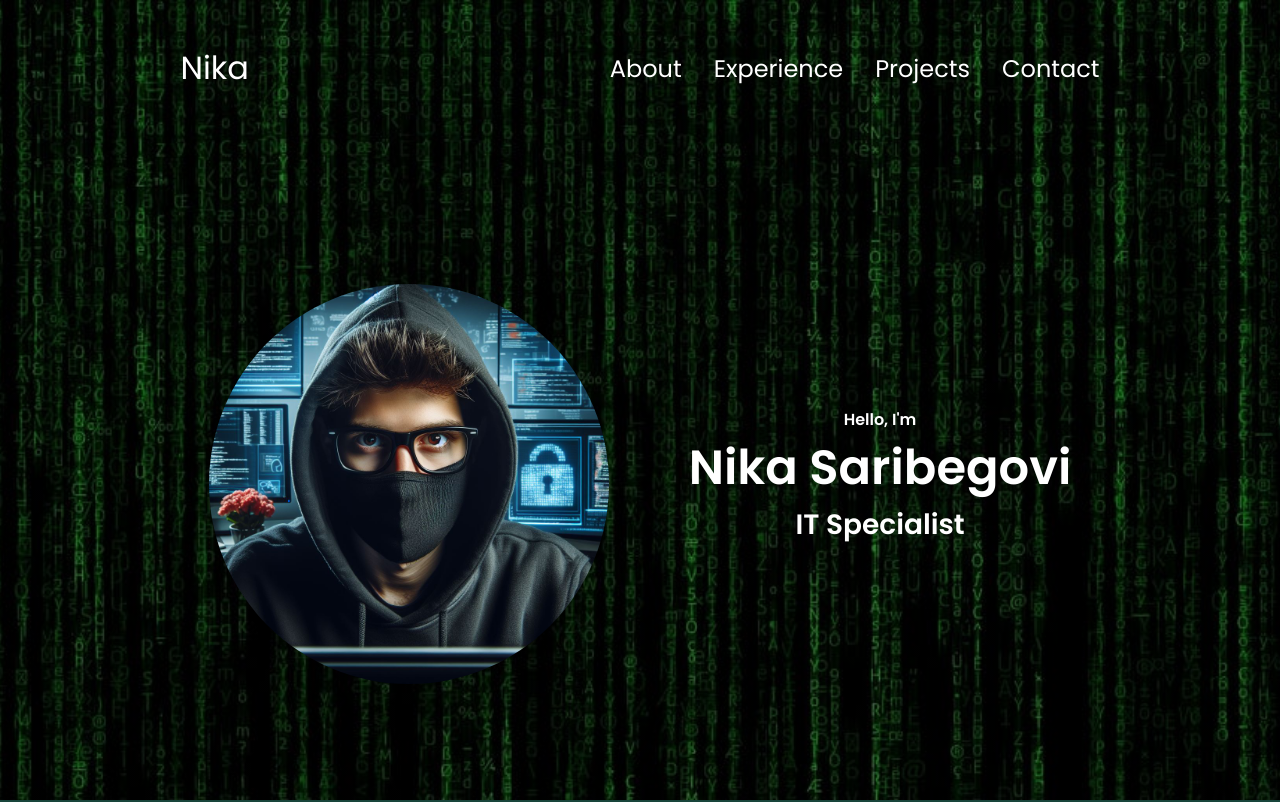
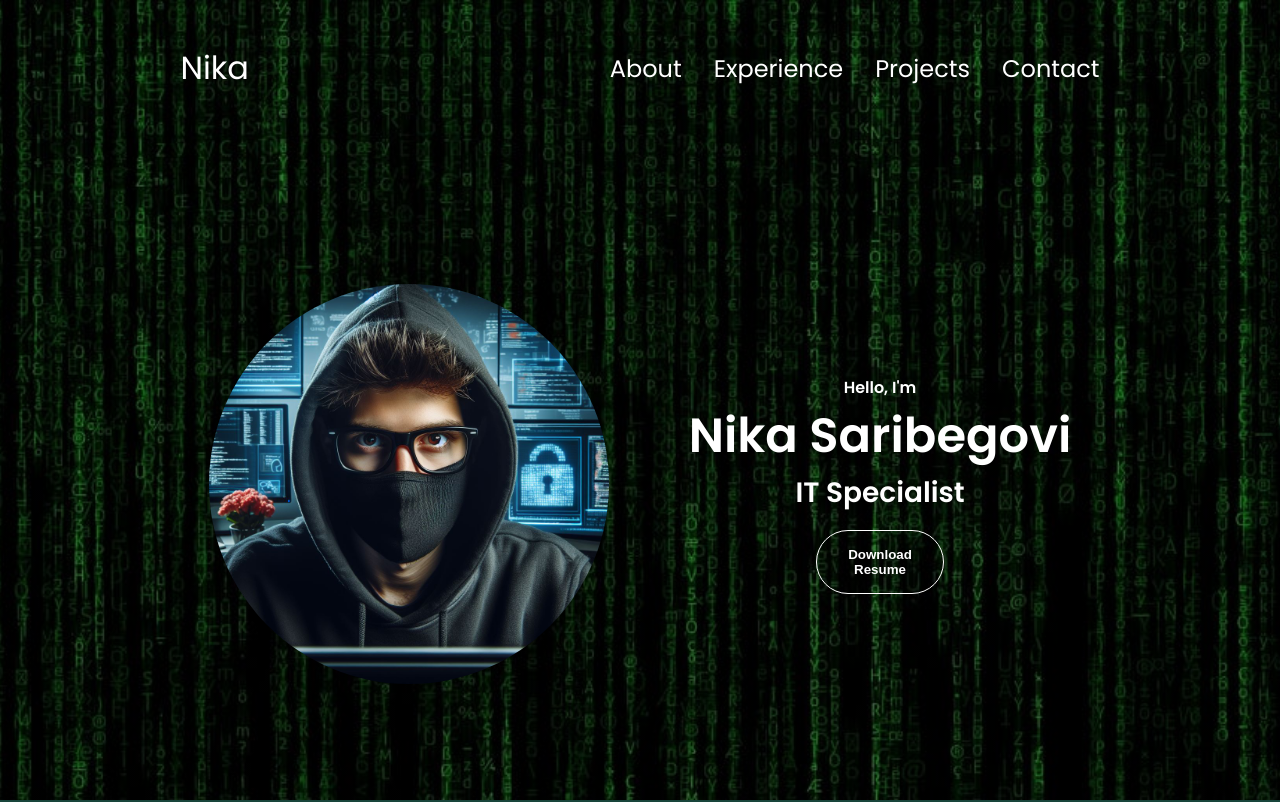
Before and after one commit to nikasaribegovi/MyPortfolio.github.io, a plain HTML site: page index.html in a window 1280 px wide. Shown: the top 802 px of the page. Drawn offline with Linux system fonts and the light colour scheme.

Commit message:
Update index.html

```diff
--- a/index.html
+++ b/index.html
@@ -46,12 +46,12 @@
         <h1 class="title">Nika Saribegovi</h1>
         <p class="section__text__p2">IT Specialist</p>
         <div class="btn-container">
-          <!-- <button
+          <button
             class="btn btn-color-2"
-            onclick="window.open('resume.pdf')"
+            onclick="window.open('Resume.pdf')"
           >
-            Download CV
-          </button> -->
+            Download Resume
+          </button>
       </div>
     </section>
     <section id="about">
```
